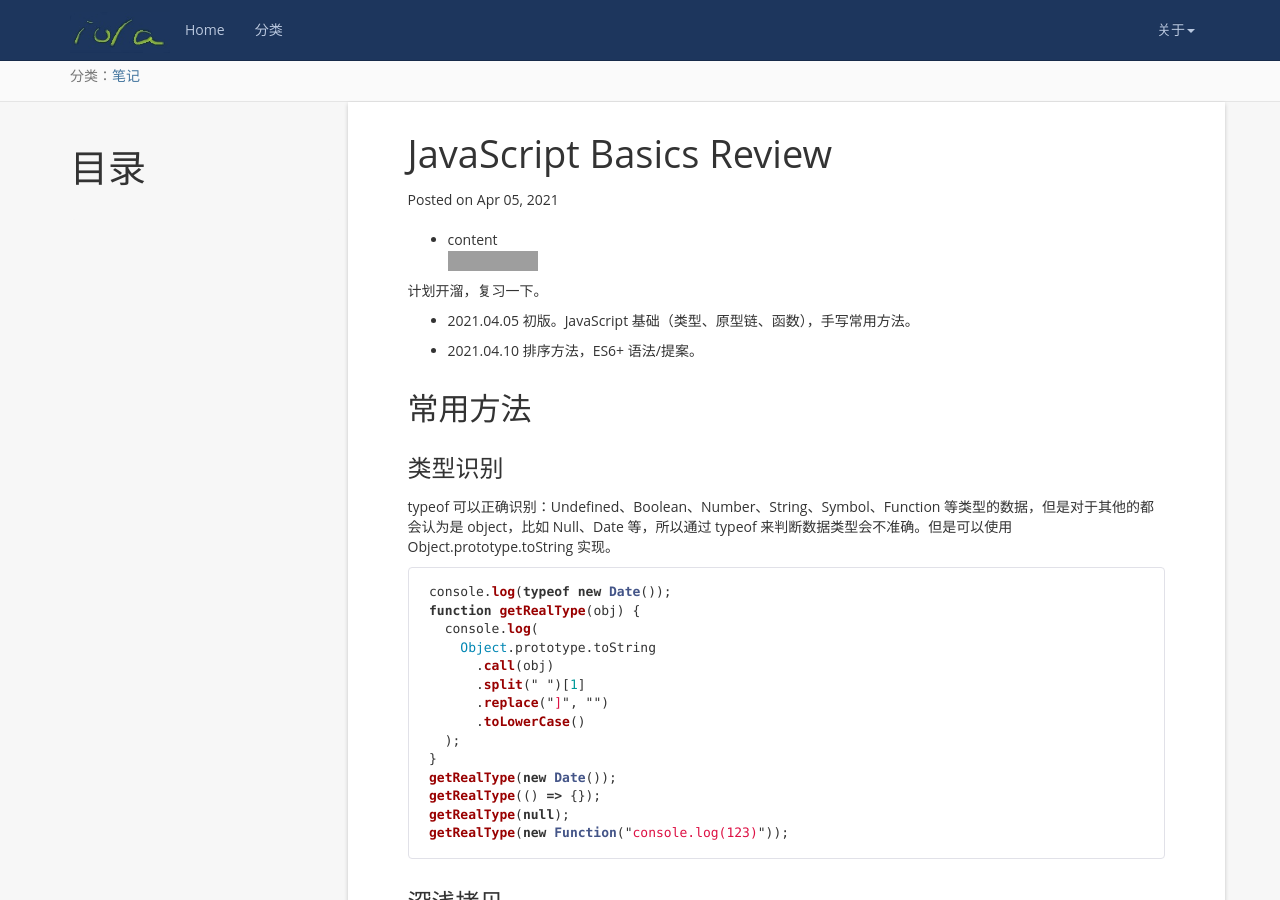
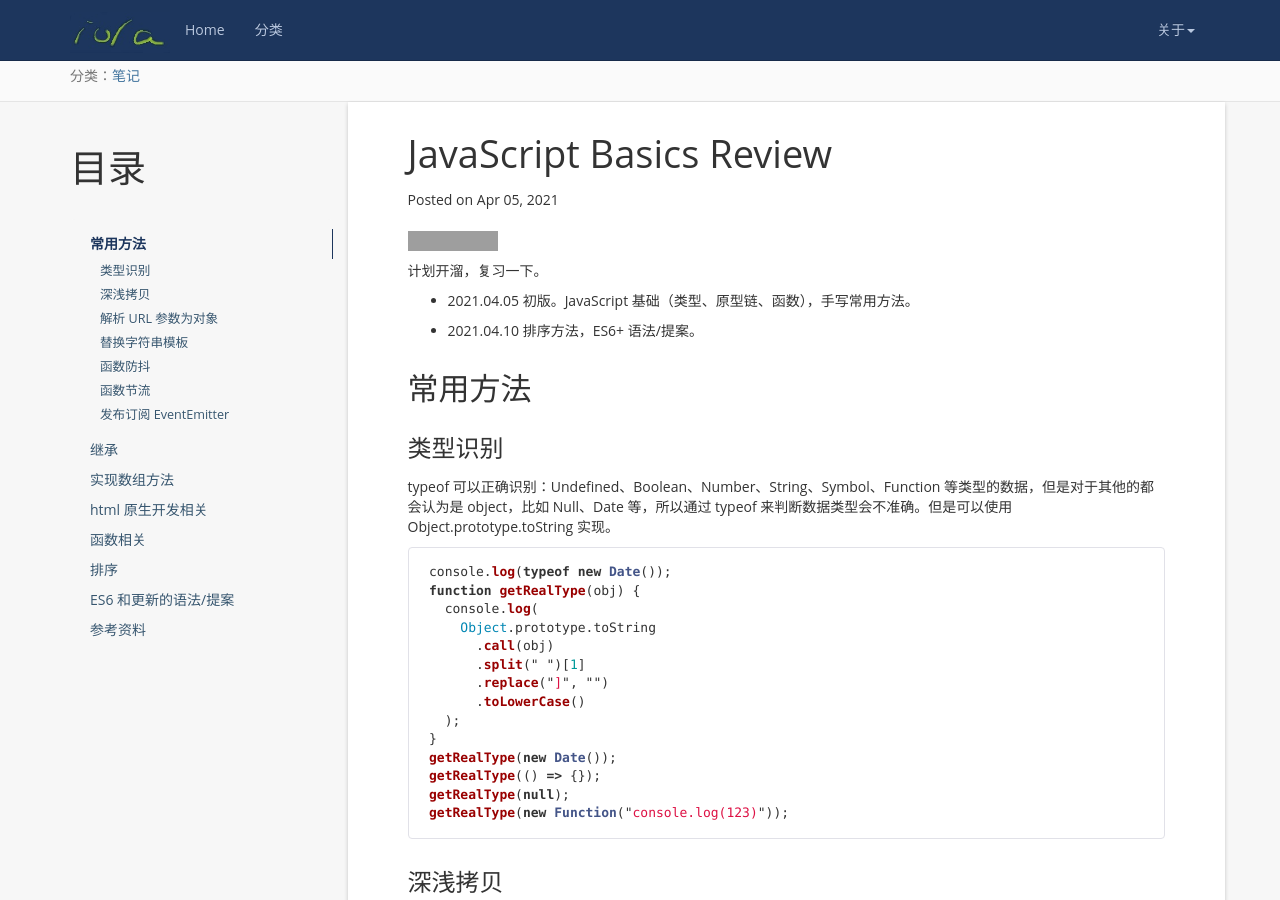
Before and after one commit to iola1999/iola1999.github.io, a Jekyll site: the page built from _posts/2021-04-05-JavaScript-basics-review.markdown, in a window 1280 px wide and 900 px high. Built offline with Jekyll 4.4.1, drawn with Linux system fonts in a browser that asks for light colours; nearby versions of some CDN libraries; comment, search, counter and statistics services are not loaded; a style sheet for code colours, icons or effects is not loaded; grey boxes are pictures that could not be loaded.

Commit message:
vscode 格式化的 markdown 影响了 Jekyll 渲染

```diff
--- a/_posts/2021-04-05-JavaScript-basics-review.markdown
+++ b/_posts/2021-04-05-JavaScript-basics-review.markdown
@@ -7,9 +7,9 @@ tag:
 typora-root-url: ..
 ---
 
-- content
-  {:toc}
-  ![read_count](https://visitor-badge.glitch.me/badge?page_id=iola1999.blog.JavaScript-basics-review)
+* content
+{:toc}
+![read_count](https://visitor-badge.glitch.me/badge?page_id=iola1999.blog.JavaScript-basics-review)
 
 计划开溜，复习一下。
 
```
